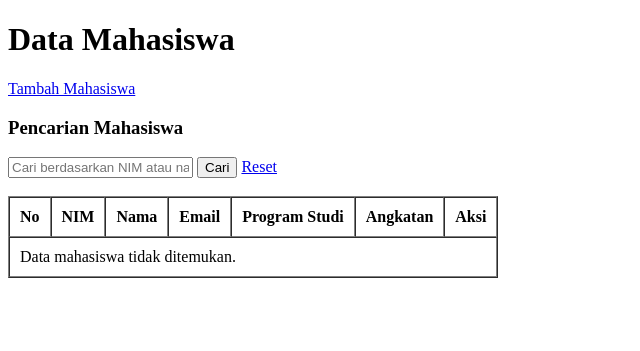
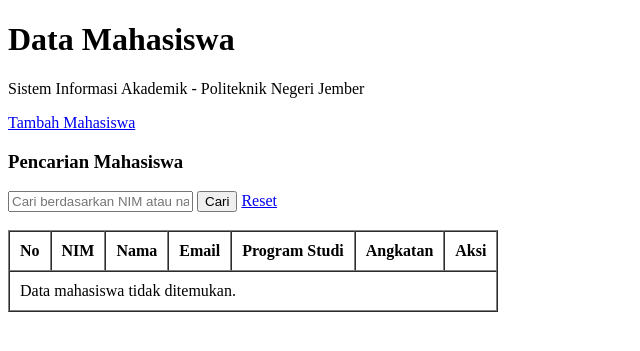
Before and after one commit to e41251255-creator/si-akademik, a PHP site: template app/views/mahasiswa/index.php in a window 1280 px wide. Shown: the top 351 px of the page, without its empty margins (0-640 px from the left). Run offline with PHP 8.4, Linux system fonts and the light colour scheme; the template is opened without the code that fills it, so the values that code supplies are empty.

Commit message:
Update deskripsi halaman mahasiswa

```diff
--- a/app/views/mahasiswa/index.php
+++ b/app/views/mahasiswa/index.php
@@ -10,6 +10,7 @@
 </head>
 <body>
     <h1>Data Mahasiswa</h1>
+    <p>Sistem Informasi Akademik - Politeknik Negeri Jember</p>
 
     <a href="create.php">Tambah Mahasiswa</a>
 
```
